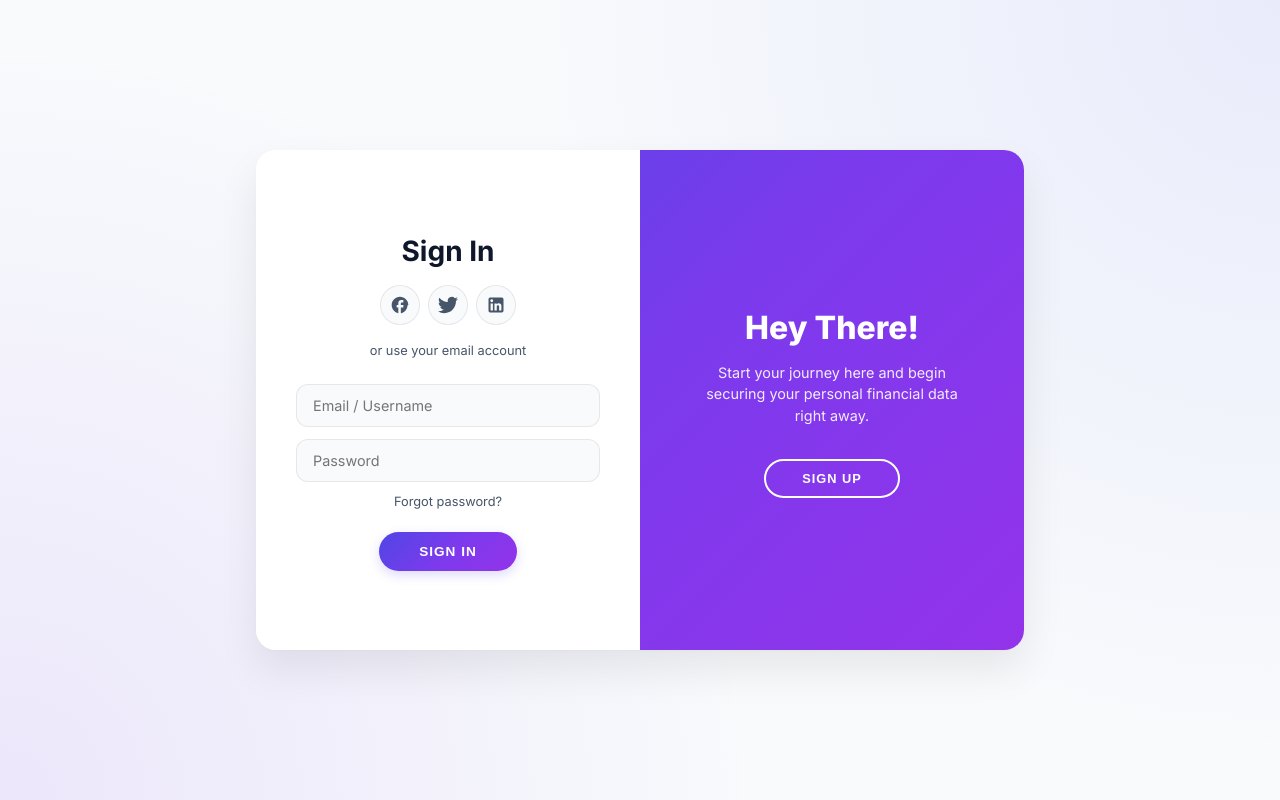
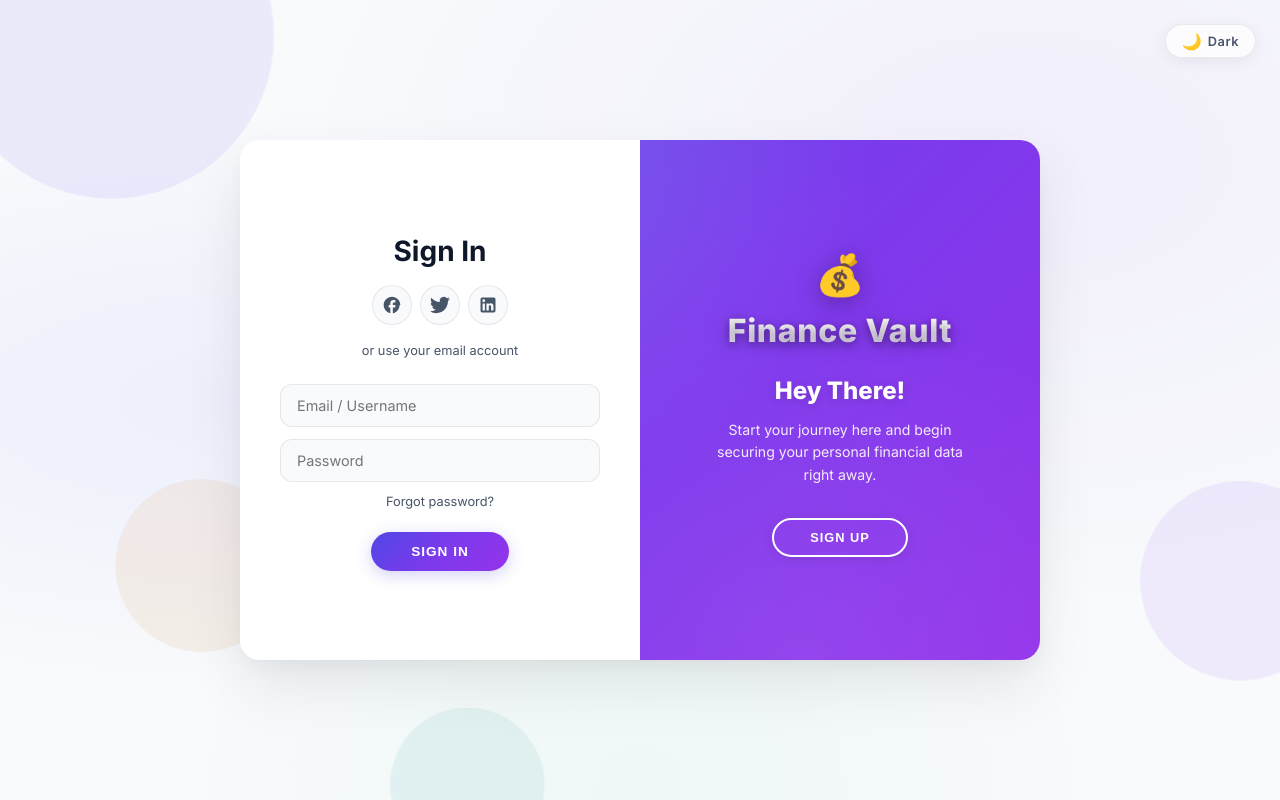
Before and after one commit to Sujayjgowda/Personal-Expenses, a React (Vite) app in the folder client/: page / in a window 1280 px wide. Built offline with nearby package versions, Linux system fonts and the light colour scheme; no server answers.

Commit message:
Add Finance Vault branding, dark/light theme toggle, and floating particles to login

```diff
--- a/client/src/components/Header.jsx
+++ b/client/src/components/Header.jsx
@@ -7,7 +7,7 @@ const MONTH_NAMES = [
 ];
 
 export default function Header({ dashboardData }) {
-  const { selectedMonth, goToPrevMonth, goToNextMonth, setSelectedMonth, user, logout } = useApp();
+  const { selectedMonth, goToPrevMonth, goToNextMonth, setSelectedMonth, user, logout, isDarkTheme, toggleTheme } = useApp();
   const [year, month] = selectedMonth.split('-').map(Number);
   const monthName = MONTH_NAMES[month - 1];
 
@@ -43,6 +43,14 @@ export default function Header({ dashboardData }) {
 
           {user && (
             <div className="header-profile" style={{ display: 'flex', alignItems: 'center', gap: 'var(--space-sm)', paddingLeft: 'var(--space-md)', borderLeft: '1px solid var(--glass-border)' }}>
+              <button
+                className="btn btn-sm btn-secondary"
+                onClick={toggleTheme}
+                title={isDarkTheme ? 'Switch to Light Mode' : 'Switch to Dark Mode'}
+                style={{ height: '32px', display: 'flex', alignItems: 'center', padding: '0 10px', fontSize: '1rem', borderRadius: 'var(--radius-sm)', minWidth: '36px' }}
+              >
+                {isDarkTheme ? '☀️' : '🌙'}
+              </button>
               <span style={{ fontSize: '0.85rem', fontWeight: 600, color: 'var(--text-secondary)' }} title={user.email}>
                 👤 {user.username}
               </span>
--- a/client/src/context/AppContext.jsx
+++ b/client/src/context/AppContext.jsx
@@ -9,6 +9,21 @@ export function AppProvider({ children }) {
     `${now.getFullYear()}-${String(now.getMonth() + 1).padStart(2, '0')}`
   );
   const [refreshKey, setRefreshKey] = useState(0);
+
+  // Theme state
+  const [isDarkTheme, setIsDarkTheme] = useState(() => {
+    return localStorage.getItem('fv-theme') === 'dark';
+  });
+
+  // Apply theme to document
+  useEffect(() => {
+    document.documentElement.setAttribute('data-theme', isDarkTheme ? 'dark' : 'light');
+    localStorage.setItem('fv-theme', isDarkTheme ? 'dark' : 'light');
+  }, [isDarkTheme]);
+
+  const toggleTheme = useCallback(() => {
+    setIsDarkTheme(prev => !prev);
+  }, []);
 
   // Authentication states
   const [user, setUser] = useState(null);
@@ -86,7 +101,8 @@ export function AppProvider({ children }) {
       refreshKey, triggerRefresh,
       goToPrevMonth, goToNextMonth,
       user, token, authLoading,
-      login, register, logout
+      login, register, logout,
+      isDarkTheme, toggleTheme
     }}>
       {children}
     </AppContext.Provider>
--- a/client/src/pages/Login.css
+++ b/client/src/pages/Login.css
@@ -1,29 +1,155 @@
+/* ========== LOGIN CONTAINER ========== */
 .login-container {
+  position: relative;
   display: flex;
   justify-content: center;
   align-items: center;
   min-height: 100vh;
-  background: radial-gradient(circle at top right, rgba(99, 102, 241, 0.1) 0%, rgba(248, 250, 252, 0) 50%),
-              radial-gradient(circle at bottom left, rgba(124, 58, 237, 0.1) 0%, rgba(248, 250, 252, 0) 50%),
-              #f8fafc;
+  background: radial-gradient(ellipse at 20% 50%, rgba(99, 102, 241, 0.08) 0%, transparent 50%),
+              radial-gradient(ellipse at 80% 20%, rgba(124, 58, 237, 0.06) 0%, transparent 50%),
+              radial-gradient(ellipse at 50% 100%, rgba(16, 185, 129, 0.04) 0%, transparent 50%),
+              var(--bg-primary);
   padding: var(--space-md);
   font-family: 'Inter', sans-serif;
+  overflow: hidden;
+  transition: background 0.4s ease;
 }
 
+/* ========== FLOATING PARTICLES ========== */
+.login-particles {
+  position: absolute;
+  inset: 0;
+  pointer-events: none;
+  overflow: hidden;
+}
+
+.particle {
+  position: absolute;
+  border-radius: 50%;
+  opacity: 0.08;
+  animation: float-particle linear infinite;
+}
+
+.particle-1 {
+  width: 300px;
+  height: 300px;
+  background: var(--accent-primary);
+  top: -10%;
+  left: -5%;
+  animation-duration: 20s;
+}
+
+.particle-2 {
+  width: 200px;
+  height: 200px;
+  background: var(--accent-purple);
+  top: 60%;
+  right: -5%;
+  animation-duration: 25s;
+  animation-delay: -5s;
+}
+
+.particle-3 {
+  width: 150px;
+  height: 150px;
+  background: var(--accent-teal);
+  bottom: -5%;
+  left: 30%;
+  animation-duration: 18s;
+  animation-delay: -10s;
+}
+
+.particle-4 {
+  width: 100px;
+  height: 100px;
+  background: var(--accent-pink);
+  top: 20%;
+  right: 25%;
+  animation-duration: 22s;
+  animation-delay: -3s;
+}
+
+.particle-5 {
+  width: 180px;
+  height: 180px;
+  background: var(--accent-amber);
+  bottom: 20%;
+  left: 10%;
+  animation-duration: 28s;
+  animation-delay: -8s;
+}
+
+@keyframes float-particle {
+  0%, 100% { transform: translate(0, 0) scale(1); }
+  25% { transform: translate(30px, -40px) scale(1.1); }
+  50% { transform: translate(-20px, 20px) scale(0.95); }
+  75% { transform: translate(15px, 35px) scale(1.05); }
+}
+
+/* ========== THEME TOGGLE ========== */
+.login-theme-toggle {
+  position: absolute;
+  top: var(--space-lg);
+  right: var(--space-lg);
+  z-index: 200;
+  display: flex;
+  align-items: center;
+  gap: 6px;
+  padding: 8px 16px;
+  background: var(--glass-bg);
+  backdrop-filter: blur(12px);
+  -webkit-backdrop-filter: blur(12px);
+  border: 1px solid var(--glass-border);
+  border-radius: var(--radius-full);
+  color: var(--text-secondary);
+  font-family: 'Inter', sans-serif;
+  font-size: 0.8rem;
+  font-weight: 600;
+  cursor: pointer;
+  transition: all 0.3s ease;
+  box-shadow: 0 4px 16px rgba(0, 0, 0, 0.06);
+}
+
+.login-theme-toggle:hover {
+  background: var(--bg-card-hover);
+  color: var(--text-primary);
+  transform: translateY(-2px);
+  box-shadow: 0 6px 24px rgba(0, 0, 0, 0.1);
+}
+
+.theme-toggle-icon {
+  font-size: 1rem;
+  line-height: 1;
+}
+
+.theme-toggle-label {
+  letter-spacing: 0.04em;
+}
+
+/* ========== LOGIN CARD ========== */
 .login-card {
   position: relative;
-  width: 768px;
+  width: 800px;
   max-width: 100%;
-  height: 500px;
+  height: 520px;
   background: var(--bg-secondary);
   border-radius: var(--radius-xl);
-  box-shadow: 0 20px 40px rgba(0, 0, 0, 0.08),
+  box-shadow: 0 25px 60px rgba(0, 0, 0, 0.08),
+              0 8px 20px rgba(0, 0, 0, 0.04),
               0 1px 3px rgba(0, 0, 0, 0.02);
   overflow: hidden;
   display: flex;
+  z-index: 10;
+  transition: box-shadow 0.4s ease;
 }
 
-/* Forms Container */
+[data-theme="dark"] .login-card {
+  box-shadow: 0 25px 60px rgba(0, 0, 0, 0.4),
+              0 8px 20px rgba(0, 0, 0, 0.3),
+              0 0 1px rgba(255, 255, 255, 0.05);
+}
+
+/* ========== FORMS CONTAINER ========== */
 .forms-container {
   position: absolute;
   top: 0;
@@ -86,6 +212,7 @@
   transform: translateY(-2px);
 }
 
+/* ========== AUTH ERROR ========== */
 .auth-error {
   width: 100%;
   background: var(--accent-red-glow);
@@ -98,6 +225,7 @@
   border: 1px solid rgba(220, 38, 38, 0.2);
 }
 
+/* ========== AUTH INPUT ========== */
 .auth-input {
   width: 100%;
   background-color: var(--bg-primary);
@@ -131,6 +259,7 @@
   text-decoration: underline;
 }
 
+/* ========== AUTH BUTTON ========== */
 .btn-auth {
   border-radius: var(--radius-full);
   border: none;
@@ -142,7 +271,7 @@
   padding: 12px 40px;
   cursor: pointer;
   transition: transform 80ms ease-in, box-shadow var(--transition-fast);
-  box-shadow: 0 4px 12px rgba(79, 70, 229, 0.2);
+  box-shadow: 0 4px 16px rgba(79, 70, 229, 0.25);
   margin-top: var(--space-xs);
 }
 
@@ -151,13 +280,15 @@
 }
 
 .btn-auth:hover {
-  box-shadow: 0 6px 16px rgba(79, 70, 229, 0.35);
+  box-shadow: 0 6px 24px rgba(79, 70, 229, 0.4);
+  transform: translateY(-1px);
 }
 
 .btn-auth:disabled {
   opacity: 0.7;
   cursor: not-allowed;
   box-shadow: none;
+  transform: none;
 }
 
 .btn-auth-toggle-mobile {
@@ -171,7 +302,7 @@
   cursor: pointer;
 }
 
-/* Form Visibility / Sliding Logic */
+/* ========== FORM VISIBILITY / SLIDING ========== */
 .form-signup {
   opacity: 0;
   z-index: 1;
@@ -192,7 +323,7 @@
   visibility: visible;
 }
 
-/* Sliding Overlay Container */
+/* ========== OVERLAY CONTAINER ========== */
 .overlay-container {
   position: absolute;
   top: 0;
@@ -215,6 +346,16 @@
   width: 200%;
   transform: translateX(0);
   transition: transform 0.6s ease-in-out;
+}
+
+/* Shimmer overlay for depth */
+.overlay::before {
+  content: '';
+  position: absolute;
+  inset: 0;
+  background: radial-gradient(ellipse at 30% 0%, rgba(255, 255, 255, 0.15) 0%, transparent 50%),
+              radial-gradient(ellipse at 70% 100%, rgba(255, 255, 255, 0.08) 0%, transparent 50%);
+  pointer-events: none;
 }
 
 .overlay-panel {
@@ -241,16 +382,53 @@
   transform: translateX(0);
 }
 
+/* ========== FINANCE VAULT BRANDING ========== */
+.overlay-brand {
+  display: flex;
+  flex-direction: column;
+  align-items: center;
+  gap: 6px;
+  margin-bottom: var(--space-lg);
+}
+
+.overlay-brand-icon {
+  font-size: 2.5rem;
+  filter: drop-shadow(0 4px 12px rgba(0, 0, 0, 0.3));
+  animation: brand-float 3s ease-in-out infinite;
+}
+
+@keyframes brand-float {
+  0%, 100% { transform: translateY(0); }
+  50% { transform: translateY(-6px); }
+}
+
+.overlay-brand-name {
+  font-size: 2rem;
+  font-weight: 900;
+  letter-spacing: 0.02em;
+  color: #ffffff;
+  text-shadow: 0 2px 8px rgba(0, 0, 0, 0.25),
+               0 4px 24px rgba(0, 0, 0, 0.15),
+               0 0 40px rgba(255, 255, 255, 0.1);
+  line-height: 1.1;
+  background: linear-gradient(180deg, #ffffff 30%, rgba(255, 255, 255, 0.8) 100%);
+  -webkit-background-clip: text;
+  background-clip: text;
+  -webkit-text-fill-color: transparent;
+  filter: drop-shadow(0 3px 6px rgba(0, 0, 0, 0.2));
+}
+
 .overlay-title {
   font-weight: 800;
-  font-size: 2rem;
+  font-size: 1.5rem;
   margin-bottom: var(--space-sm);
   color: #ffffff;
+  text-shadow: 0 2px 8px rgba(0, 0, 0, 0.15);
 }
 
 .overlay-description {
-  font-size: 0.9rem;
-  line-height: 1.5;
+  font-size: 0.88rem;
+  line-height: 1.6;
   margin-bottom: var(--space-xl);
   color: rgba(255, 255, 255, 0.9);
   max-width: 280px;
@@ -267,19 +445,21 @@
   border-radius: var(--radius-full);
   cursor: pointer;
   transition: all var(--transition-fast);
+  box-shadow: 0 2px 12px rgba(0, 0, 0, 0.1);
 }
 
 .btn-overlay-toggle:hover {
   background-color: #ffffff;
-  color: var(--accent-primary);
+  color: #6366f1;
   transform: scale(1.05);
+  box-shadow: 0 4px 20px rgba(0, 0, 0, 0.15);
 }
 
 .btn-overlay-toggle:active {
   transform: scale(0.95);
 }
 
-/* Animation triggers when .signup-active class is added */
+/* ========== SIGNUP-ACTIVE ANIMATIONS ========== */
 .login-card.signup-active .forms-container {
   transform: translateX(100%);
 }
@@ -319,7 +499,7 @@
 /* ========== RESPONSIVENESS ========== */
 @media (max-width: 768px) {
   .login-card {
-    width: 400px;
+    width: 420px;
     height: auto;
     min-height: 480px;
     flex-direction: column;
@@ -358,4 +538,30 @@
   .btn-auth-toggle-mobile {
     display: block;
   }
+
+  /* Mobile branding */
+  .form-title::before {
+    content: '💰';
+    display: block;
+    font-size: 2rem;
+    margin-bottom: var(--space-xs);
+  }
+
+  .login-theme-toggle {
+    top: var(--space-md);
+    right: var(--space-md);
+    padding: 6px 12px;
+    font-size: 0.75rem;
+  }
 }
+
+@media (max-width: 480px) {
+  .login-card {
+    width: 100%;
+    border-radius: var(--radius-lg);
+  }
+
+  .form {
+    padding: var(--space-lg) var(--space-md);
+  }
+}
--- a/client/src/pages/Login.jsx
+++ b/client/src/pages/Login.jsx
@@ -4,7 +4,7 @@ import { loginUser, registerUser } from '../services/api';
 import './Login.css';
 
 export default function Login() {
-  const { login, register } = useApp();
+  const { login, register, isDarkTheme, toggleTheme } = useApp();
   const [isSignUp, setIsSignUp] = useState(false);
   const [error, setError] = useState('');
   const [loading, setLoading] = useState(false);
@@ -72,6 +72,26 @@ export default function Login() {
 
   return (
     <div className="login-container">
+      {/* Theme Toggle Button */}
+      <button
+        className="login-theme-toggle"
+        onClick={toggleTheme}
+        aria-label={isDarkTheme ? 'Switch to light mode' : 'Switch to dark mode'}
+        title={isDarkTheme ? 'Switch to Light Mode' : 'Switch to Dark Mode'}
+      >
+        <span className="theme-toggle-icon">{isDarkTheme ? '☀️' : '🌙'}</span>
+        <span className="theme-toggle-label">{isDarkTheme ? 'Light' : 'Dark'}</span>
+      </button>
+
+      {/* Floating particles */}
+      <div className="login-particles">
+        <div className="particle particle-1" />
+        <div className="particle particle-2" />
+        <div className="particle particle-3" />
+        <div className="particle particle-4" />
+        <div className="particle particle-5" />
+      </div>
+
       <div className={`login-card ${isSignUp ? 'signup-active' : ''}`}>
 
         {/* Forms Container */}
@@ -190,6 +210,10 @@ export default function Login() {
 
             {/* Left Overlay Panel (Visible when Sign Up is active, has SIGN IN button) */}
             <div className="overlay-panel overlay-left">
+              <div className="overlay-brand">
+                <span className="overlay-brand-icon">💰</span>
+                <h1 className="overlay-brand-name">Finance Vault</h1>
+              </div>
               <h2 className="overlay-title">Welcome Back!</h2>
               <p className="overlay-description">
                 Sign in to track your most recent expenses and savings in your secure vault.
@@ -201,6 +225,10 @@ export default function Login() {
 
             {/* Right Overlay Panel (Visible when Sign In is active, has SIGN UP button) */}
             <div className="overlay-panel overlay-right">
+              <div className="overlay-brand">
+                <span className="overlay-brand-icon">💰</span>
+                <h1 className="overlay-brand-name">Finance Vault</h1>
+              </div>
               <h2 className="overlay-title">Hey There!</h2>
               <p className="overlay-description">
                 Start your journey here and begin securing your personal financial data right away.
```
Also changed, not shown: client/src/index.css (+82 -0 lines).
